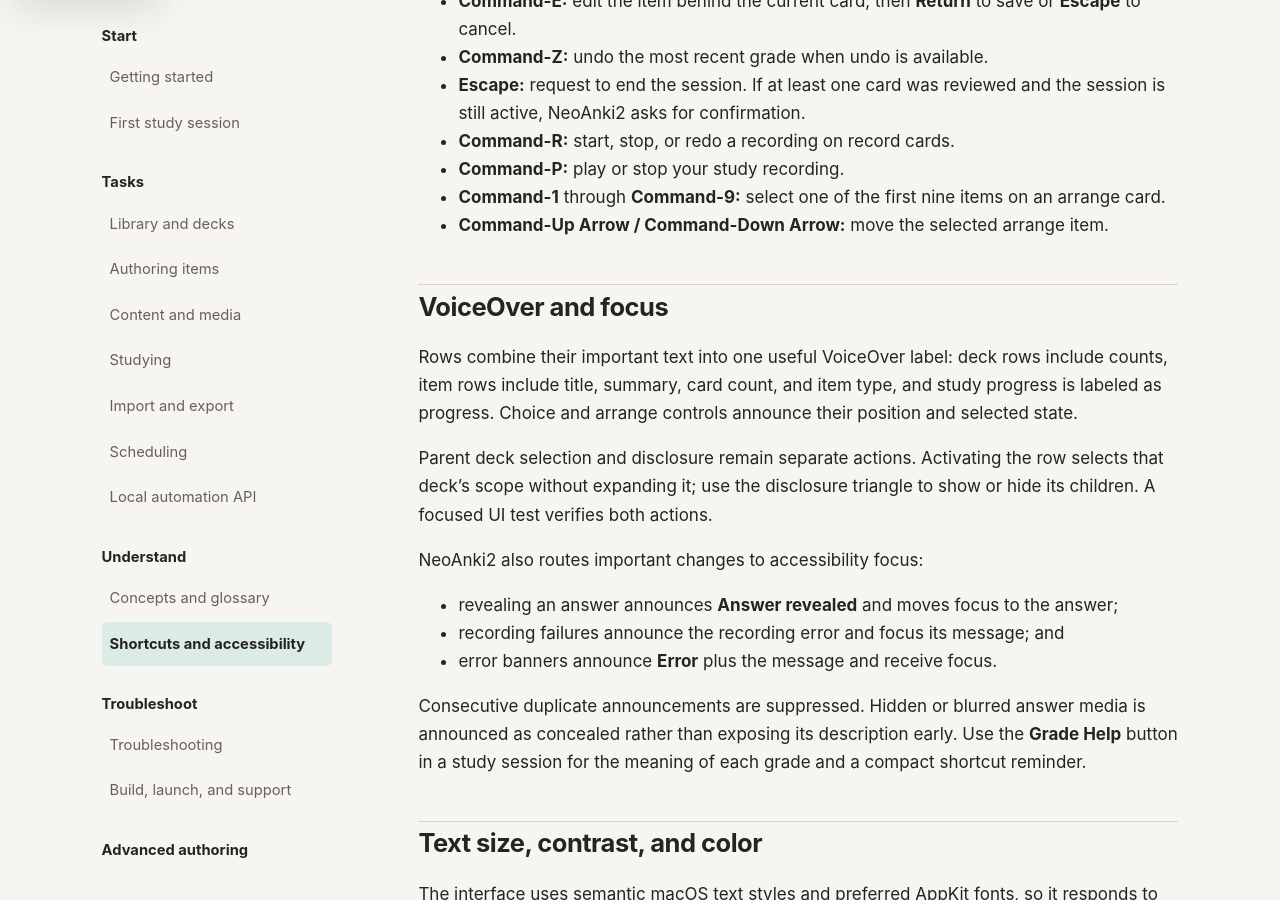
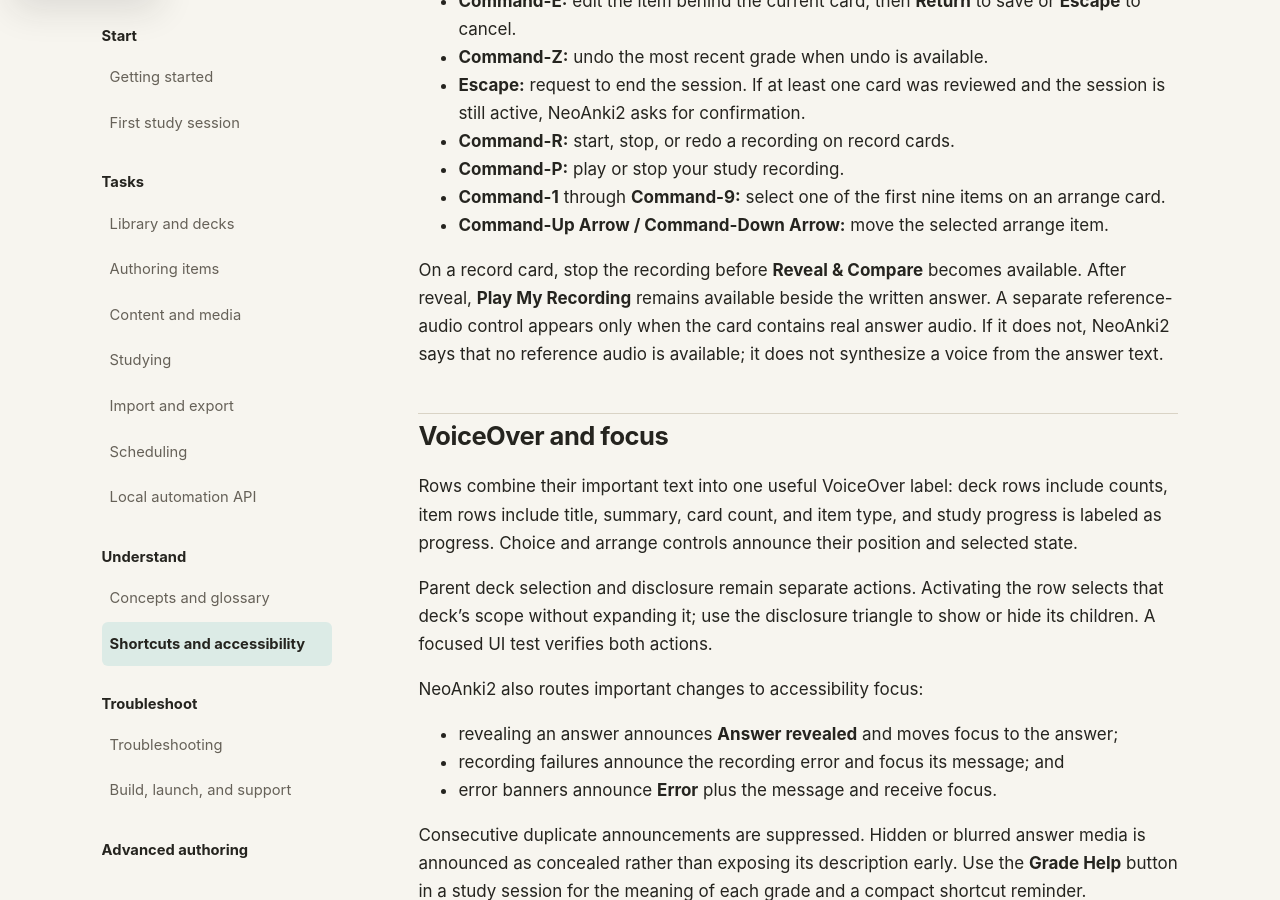
Before and after one commit to neoanki2/neoanki2, a Jekyll site: the page built from docs/user/shortcuts-accessibility.md, in a window 1280 px wide and 900 px high, scrolled down 3042 px. Built offline with Jekyll 4.4.1, drawn with Linux system fonts in a browser that asks for light colours.

Commit message:
Refresh study documentation evidence

```diff
--- a/docs/user/shortcuts-accessibility.md
+++ b/docs/user/shortcuts-accessibility.md
@@ -123,6 +123,12 @@
   arrange card.
 - **Command-Up Arrow / Command-Down Arrow:** move the selected arrange item.
 
+On a record card, stop the recording before **Reveal & Compare** becomes
+available. After reveal, **Play My Recording** remains available beside the
+written answer. A separate reference-audio control appears only when the card
+contains real answer audio. If it does not, NeoAnki2 says that no reference
+audio is available; it does not synthesize a voice from the answer text.
+
 ## VoiceOver and focus
 
 Rows combine their important text into one useful VoiceOver label: deck rows
```
Also changed, not shown: docs/assets/screenshots/decks-nested.png, docs/assets/screenshots/error-startup.png, docs/assets/screenshots/item-add.png, docs/assets/screenshots/item-detail.png, docs/assets/screenshots/item-media.png, docs/assets/screenshots/item-rich-text.png, docs/assets/screenshots/item-types.png, docs/assets/screenshots/library-empty.png, docs/assets/screenshots/library-populated.png, docs/assets/screenshots/manifest.json, docs/assets/screenshots/portable-conflict.png, docs/assets/screenshots/scheduling-result.png, docs/assets/screenshots/study-answer.png, docs/assets/screenshots/study-complete.png, 5 more files.
